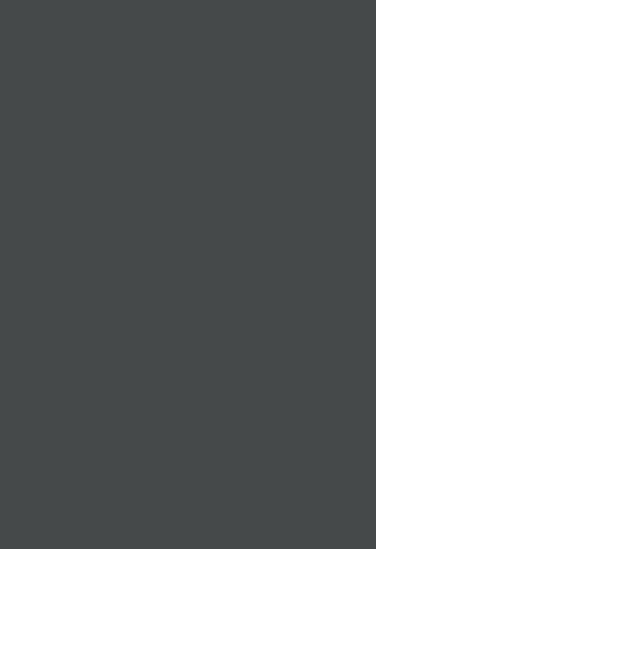
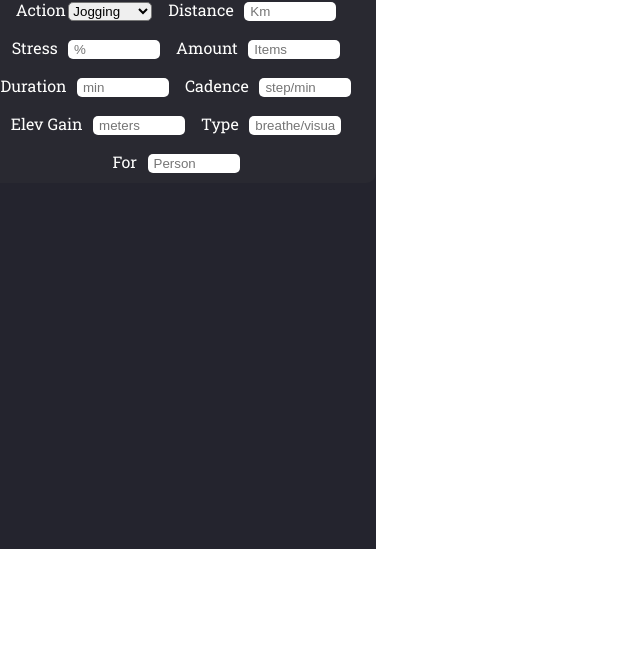
Before and after one commit to davidstanciu11/GeoLocation_app, a plain HTML site: page GeolocationApp/GeoLocation.html in a window 1280 px wide. Shown: the part 131-800 px from the top of the page, without its empty margins (0-640 px from the left). Drawn offline with nearby package versions, Linux system fonts and the light colour scheme.

Commit message:
form started

```diff
--- a/GeolocationApp/GeoLocation.css
+++ b/GeolocationApp/GeoLocation.css
@@ -97,6 +97,7 @@ body {
 	justify-content: center;
 	width: 100vw;
 	height: 100vh;
+	transition: all 1s;
 }
 
 .welcome_li {
@@ -124,11 +125,10 @@ body {
 }
 
 .input_section {
-    background-color: #45494a;
+	background-color: #24242e;
 	width: 25rem;
 	height: 35rem;
 	border-radius: 20px 0 0 20px;
-
 }
 
 .location_section {
@@ -146,3 +146,65 @@ body {
 	font-size: 1.5rem;
 	margin-left: 0.5rem;
 }
+
+.leaflet-popup .leaflet-popup-content-wrapper {
+	background-color: #000;
+	color: #fffffe;
+	border-radius: 10px;
+}
+
+.leaflet-popup .leaflet-popup-content {
+	font-size: 1.2rem;
+}
+
+.leaflet-popup .leaflet-popup-tip {
+	background: #000;
+}
+
+.jogging_popup .leaflet-popup-content-wrapper {
+	border-left: 10px solid #fbdd74;
+}
+
+.ciclyng_popup .leaflet-popup-content-wrapper {
+	border-left: 10px solid #00ebc7;
+}
+
+.meditating_popup .leaflet-popup-content-wrapper {
+	border-left: 10px solid #f45d48;
+}
+
+.groceries_popup .leaflet-popup-content-wrapper {
+	border-left: 10px solid #ffc0ad;
+}
+
+.form {
+	display: flex;
+	flex-wrap: wrap;
+	justify-content: center;
+	gap: 1rem;
+	background-color: #292931;
+	color: #fffffe;
+	border-radius: 10px;
+	padding: 10px 10px;
+
+}
+
+.form_input {
+	width: 5rem;
+	border: none;
+	border-radius: 5px;
+	padding: 2px 6px;
+	margin-left: 0.5rem;
+}
+
+.form_label {
+	font-size: 1rem;
+}
+
+.form_row_hidden {
+	display: none;
+}
+
+#form_action{
+	border-radius: 5px;
+}
--- a/GeolocationApp/GeoLocation.html
+++ b/GeolocationApp/GeoLocation.html
@@ -37,27 +37,100 @@
 
 			<div class="hero_center">
 				<div class="input_section">
-					<form action="./" method="get"></form>
+					<form action="./" method="get" class="form">
+						<div class="form_row">
+							<label class="form_label" for="#form_action">Action</label>
+							<select name="action_type" id="form_action">
+								<option id="jogging" value="jogging">Jogging</option>
+								<option id="cycling" value="cycling">Cycling</option>
+								<option id="meditation" value="meditation">Meditation</option>
+								<option id="groceries" value="groceries">Groceries</option>
+							</select>
+						</div>
+						<div class="form_row form_row_distance">
+							<label class="form_label" for="#distance">Distance</label>
+							<input
+								class="form_input"
+								type="text"
+								name="distance"
+								id="distancce"
+								placeholder="Km"
+							/>
+						</div>
+						<div class="form_row form_row_stress">
+							<label class="form_label" for="#stress">Stress</label>
+							<input
+								class="form_input"
+								type="text"
+								name="stress"
+								id="stress"
+								placeholder="%"
+							/>
+						</div>
+						<div class="form_row form_row_amount">
+							<label class="form_label" for="#amount">Amount</label>
+							<input
+								class="form_input"
+								type="text"
+								name="amount"
+								id="amount"
+								placeholder="Items"
+							/>
+						</div>
+						<div class="form_row form_row_duration">
+							<label class="form_label" for="#duration">Duration</label>
+							<input
+								class="form_input"
+								type="text"
+								name="duration"
+								id="duration"
+								placeholder="min"
+							/>
+						</div>
+						<div class="form_row form_row_cadence">
+							<label class="form_label" for="#cadence">Cadence</label>
+							<input
+								class="form_input"
+								type="text"
+								name="cadence"
+								id="cadence"
+								placeholder="step/min"
+							/>
+						</div>
+						<div class="form_row form_row_elev">
+							<label class="form_label" for="#elev_gain">Elev Gain</label>
+							<input
+								class="form_input"
+								type="text"
+								name="elev_gain"
+								id="elev_gain"
+								placeholder="meters"
+							/>
+						</div>
+						<div class="form_row form_row_type">
+							<label class="form_label" for="#meditation_Type">Type</label>
+							<input
+								class="form_input"
+								type="text"
+								name="meditation_Type"
+								id="meditation_Type"
+								placeholder="breathe/visualization"
+							/>
+						</div>
+						<div class="form_row form_row_person">
+							<label class="form_label" for="#person">For</label>
+							<input
+								class="form_input"
+								type="text"
+								name="person"
+								id="person"
+								placeholder="Person"
+							/>
+						</div>
+					</form>
 				</div>
 				<div class="location_section"><div id="map"></div></div>
 			</div>
-
 		</section>
-		<!-- <section class="welcome">
-			<div class="overlay">
-				<h1 class="welcome_title">Welcome To</h1>
-				<div class="welcome_part">
-					<img src="../assets/icon.png" alt="logo SeeYa" class="logo_welcome" />
-					<h2 class="seeYa">SeeYa</h2>
-				</div>
-				<button id="btn_welcome" class="btn_welcome">Get Started</button>
-				<ul class="conditions">
-					<li class="welcome_li">Terms Of Service</li>
-					<li class="welcome_li">About Us</li>
-					<li class="welcome_li">Privacy Policy</li>
-					<li class="welcome_li">Contact Us</li>
-				</ul>
-			</div>
-		</section> -->
 	</body>
 </html>
--- a/GeolocationApp/GeoLocation.js
+++ b/GeolocationApp/GeoLocation.js
@@ -1,6 +1,16 @@
-// const btnWelcome = document.getElementById("btn_welcome");
-// const welcomeSection = document.querySelector(".welcome");
-// const heroSection = document.querySelector(".hero");
+const joggingAction = document.querySelector("#jogging");
+const cyclingAction = document.querySelector("#cycling");
+const meditationAction = document.querySelector("#meditation");
+const groceriesAction = document.querySelector("#groceries");
+const distanceInpt = document.querySelector(".form_row_distance");
+const stressInpt = document.querySelector(".form_row_stress");
+const amountInpt = document.querySelector(".form_row_amount");
+const durationInpt = document.querySelector(".form_row_duration");
+const cadenceInpt = document.querySelector(".form_row_cadence");
+const elevInpt = document.querySelector(".form_row_elev");
+const typeInpt = document.querySelector(".form_row_type");
+const personInpt = document.querySelector(".form_row_person");
+
 
 const monthNames = [
 	"January",
@@ -17,10 +27,11 @@ const monthNames = [
 	"December",
 ];
 
-if(navigator.geolocation) {
-	navigator.geolocation.getCurrentPosition((position) => {
-		const {latitude} = position.coords;
-		const {longitude} = position.coords;
+if (navigator.geolocation) {
+	navigator.geolocation.getCurrentPosition(
+		(position) => {
+			const { latitude } = position.coords;
+			const { longitude } = position.coords;
 			const coords = [latitude, longitude];
 			const map = L.map("map").setView(coords, 14);
 
@@ -29,18 +40,26 @@ if(navigator.geolocation) {
 					'&copy; <a href="https://www.openstreetmap.org/copyright">OpenStreetMap</a> contributors',
 			}).addTo(map);
 
-		L.marker(coords)
+			map.on("click", (mapEvent) => {
+				const { lat, lng } = mapEvent.latlng;
+				L.marker([lat, lng])
 					.addTo(map)
-			.bindPopup("A pretty CSS3 popup.<br> Easily customizable.")
+					.bindPopup(
+						L.popup({
+							maxWidth: 250,
+							minWidth: 100,
+							autoClose: false,
+							closeOnClick: false,
+							className: "jogging_popup",
+						})
+					)
+					.setPopupContent("hello")
 					.openPopup();
+			});
 		},
 		() => {
-		window.prompt(`Couldn't receive your position. Please Retry!`)
-	})
+			window.prompt(`Couldn't receive your position. Please Retry!`);
+		}
+	);
 }
 //Events
-
-// btnWelcome.addEventListener("click", () => {
-// 	welcomeSection.classList.add("hidden");
-// 	heroSection.style.display = "flex";
-// });
```
Also changed, not shown: GeolocationApp/HomePage.html (added, +43 -0 lines). Lines whose indentation alone changed are shown as unchanged.
